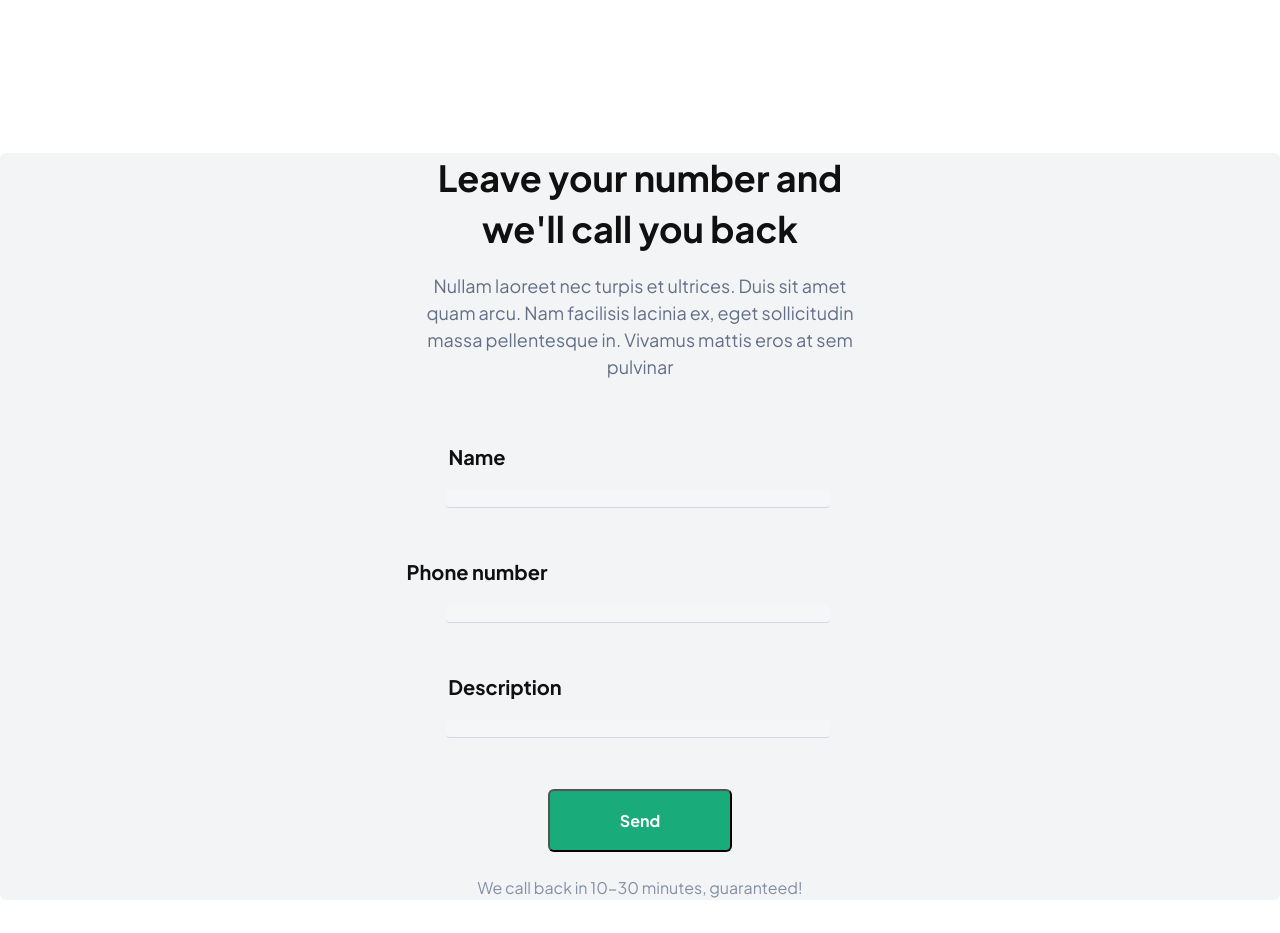
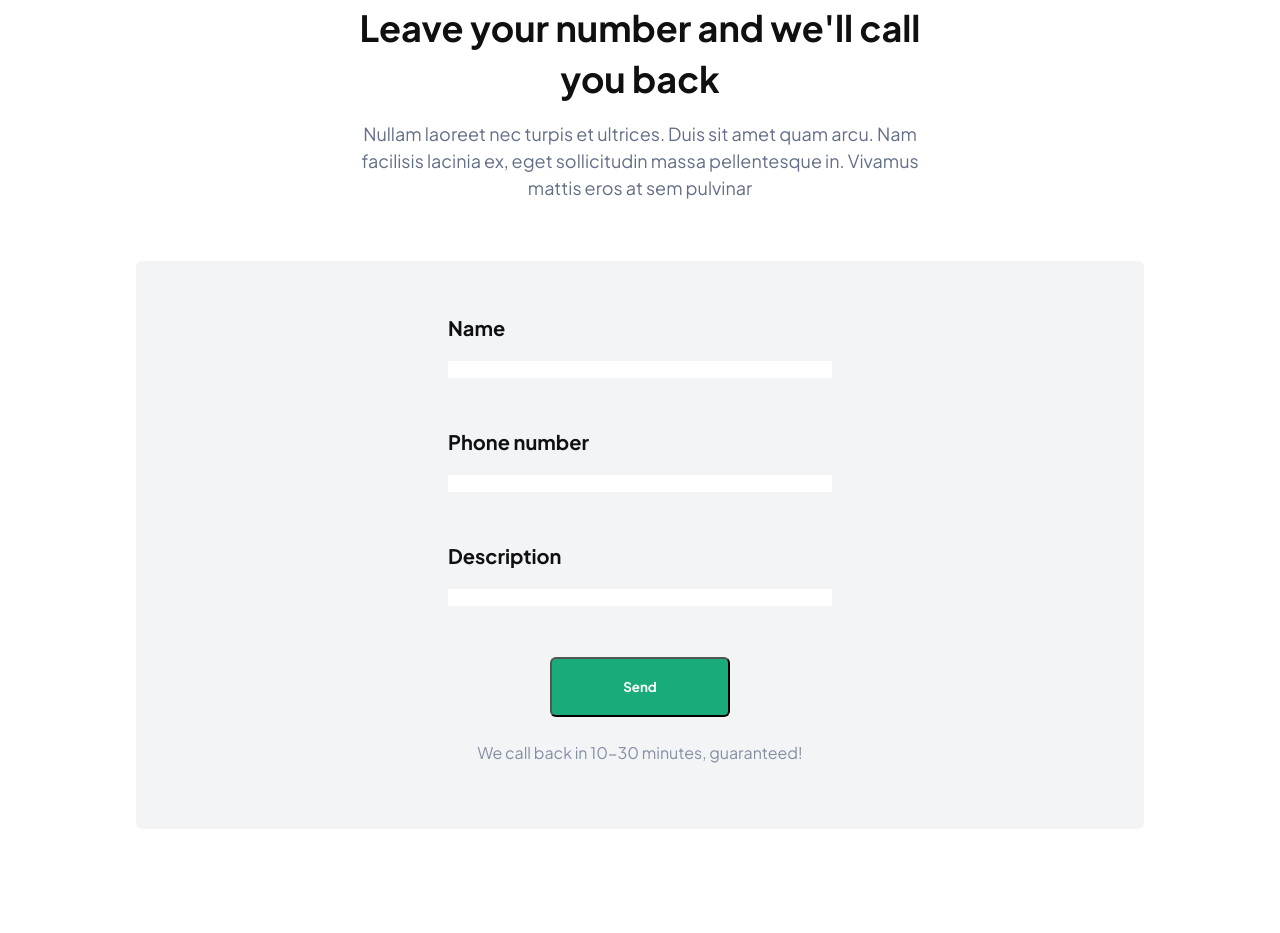
Before and after one commit to ibrohim-abrolov/pixer, a plain HTML site: page index.html in a window 1280 px wide. Shown: the part 3707-4640 px from the top of the page. Drawn offline with Linux system fonts and the light colour scheme.

Commit message:
Add form section

```diff
--- a/index.html
+++ b/index.html
@@ -178,28 +178,38 @@
         </div>
     </section>
 
-    <section class="mixed">
+    <article class="site-article">
         <div class="container">
-            <div class="warning">
-                <h3>Leave your number and we'll call you back</h3>
-                <p>Nullam laoreet nec turpis et ultrices. Duis sit amet quam arcu. Nam facilisis lacinia ex, eget sollicitudin massa pellentesque in. Vivamus mattis eros at sem pulvinar</p>
+            <div class="site-article__textbox">
+                <h3 class="site-article__title">
+                    Leave your number and we'll call you back
+                </h3>
+                <p class="site-article__text">
+                    Nullam laoreet nec turpis et ultrices. Duis sit amet quam arcu. Nam facilisis lacinia ex, eget sollicitudin massa pellentesque in. Vivamus mattis eros at sem pulvinar
+                </p>
             </div>
-            <div class="information-wrapper">
-            <form class="information" method="POST" action="https://htmlacademy.ru/">
-                <label for="firstname">Name</label>
-                <input type="text" id="firstname" name="fisrstname" aria-label="Enter the name" required>
-                <label for="number">Phone number</label>
-                <input type="tel" id="number" name="number" aria-label="enter the number" required>
-                <p>Description</p>
-                <input  type="text" name="text" aria-label="description" required>
-                <div class="button-wrapper">
-                <button  type="submit">Send</button>
-                </div>
-                <span class="paragraph">We call back in 10-30 minutes, guaranteed!</span>
+            <form class="site-article__form form" method="post" action="https://htmlacademy.ru/">
+                <label class="form__label" for="firstname">
+                    Name
+                </label>
+                <input class="form__input" type="text" id="firstname" name="fisrstname" aria-label="Enter the name" required>
+                <label class="form__label" for="number">
+                    Phone number
+                </label>
+                <input class="form__input" type="tel" id="number" name="number" aria-label="enter the number" required>
+                <label class="form__label" for="description">
+                    Description
+                </label>
+                <input class="form__input" type="text" id="description" name="text" aria-label="description" required>
+                <button class="form__button" type="submit">
+                    Send
+                </button>
+                <span class="form__important">
+                    We call back in 10-30 minutes, guaranteed!
+                </span>
             </form>
-            </div>
         </div>
-    </section>
+    </article>
 
     <footer class="sitefooter">
             <div class="footer-wrapper">
--- a/main.css
+++ b/main.css
@@ -389,118 +389,96 @@ body {
 }
 
 
-      /*               */
+      /*     Article and Form          */
 
-.mixed {
+
+.site-article {
+    margin-bottom: 200px;
+}
+
+.site-article__textbox {
+    width: 580px;
+    margin-right: auto;
+    margin-left: auto;
+    margin-bottom: 60px;
+}
+
+.site-article__title {
+    margin-top: 0;
+    margin-bottom: 16px;
+    font-family: "Plus Jakarta Sans", "Arial", sans-serif;
+    font-size: 36px;
+    line-height: 140%;
+    font-weight: 700;
+    text-align: center;
+    color: #101010;
+}
+
+.site-article__text {
+    margin-top: 0;
+    margin-bottom: 60px;
+    font-family: "Plus Jakarta Sans", "Arial", sans-serif;
+    font-size: 18px;
+    line-height: 150%;
+    text-align: center;
+    color: #636f87;
+}
+
+.form {
+    width: 1008px;
+    display: flex;
+    flex-direction: column;
+    margin: 0 auto;
+    padding-top: 54px;
+    padding-right: 312px;
+    padding-bottom: 64px;
+    padding-left: 312px;
     background-color: #f2f4f6;
     border-radius: 6px;
 }
 
-.warning {
-    margin:  395px;
-    margin-top: 150px;
-    margin-bottom: 60px;
+.form__label {
+    padding-bottom: 21px;
+    font-family: "Plus Jakarta Sans", "Arial", sans-serif;
+    font-size: 20px;
+    line-height: 25px;
+    font-weight: 700;
+    color: #101010;
+    border: none;
 }
 
-.warning>h3 {
-    font-family: "Plus Jakarta Sans", "Arial", sans-serif;
-    font-style: normal;
-    font-weight: 700;
-    font-size: 36px;
-    line-height: 140%;
-    text-align: center;
-    color: #101010;
-    margin-bottom: 16px;
+.form__input {
+    margin-bottom: 51px;
+    border: none;
 }
 
-.warning>p {
-    font-family: "Plus Jakarta Sans", "Arial", sans-serif;
-    font-style: normal;
-    font-weight: 400;
-    font-size: 18px;
-    line-height: 150%;
-    text-align: center;
-    color: #636f87;
-    margin-bottom: 60px;
+.form__input:last-child {
+    margin-bottom: 0;
 }
 
-
-
-
-.information-wrapper {
-    margin-top: 60px;
+.form__button {
+    width: 180px;
+    margin-bottom: 24px;
+    margin-right: auto;
+    margin-left: auto;
+    padding: 20px 60px;
+    font-family: "Plus Jakarta Sans" ,"Arial", sans-serif;
+    line-height: 120%;
+    font-weight: 700;
+    text-align: center;
+    color: #fff;
+    background-color: #1aab7b;
+    border-radius: 6px;
 }
 
-.information {
-    margin-top: 64px;
-    text-align: center;
-
-}
-
-
-
-
-.information>label {
-  font-family:  "Plus Jakarta Sans", "Arial", sans-serif;
-  font-style: normal;
-  font-weight: 700;
-  font-size: 20px;
-  line-height: 25px;
-  color: #101010;
-  margin-right: 638px;
-  margin-left: 312px;
-}
-
-.information>input {
-    display: block;
-    width: 384px;
-    border: none;
-    padding: 343x;
-    border-radius: 4px;
-    margin-top: 21px;
-    margin-right: 312px;
-    margin-left: 416px;
-    margin-bottom: 51px;
-    opacity: 0.2;
-    border-bottom: 1px solid #636f87;
-}
-
-.information>p {
-    font-family:  "Plus Jakarta Sans", "Arial", sans-serif;
-    font-style: normal;
-    font-weight: 700;
-    font-size: 20px;
-    line-height: 25px;
-    color: #101010;
-    margin-left: 312px;
-    margin-right: 582px;
-}
-
-.button-wrapper>button {
+.form__important {
     font-family: "Plus Jakarta Sans" ,"Arial", sans-serif;
-    font-style: normal;
-    font-weight: 700;
-    font-size: 16px;
-    line-height: 120%;
-    text-align: center;
-    background-color: #1aab7b;
-    border-radius: 6px;
-    margin-bottom: 24px;
-    padding: 20px 69.5px;
-    color: #fff;
-}
-
-.paragraph {
-    font-family: "Plus Jakarta Sans" ,"Arial", sans-serif;
-    font-style: normal;
-    font-weight: 400;
-    font-size: 16px;
     line-height: 150%;
     text-align: center;
     color: #858ea2;
-
 }
 
+     /*     Footer    */
 
 .footer-wrapper {
     display: flex;
@@ -520,7 +498,6 @@ body {
 
 .first-footer-wrapper>h3 {
         font-family: "Plus Jakarta Sans", "Arial", sans-serif;
-        font-style: normal;
         font-weight: 700;
         font-size: 20px;
         line-height: 25px;
@@ -529,7 +506,7 @@ body {
 }
 
 .footer-link {
-    display: block;
+    display: inline-block;
     font-family: "Plus Jakarta Sans", "Arial",sans-serif;
     font-style: normal;
     font-weight: 500;
```
